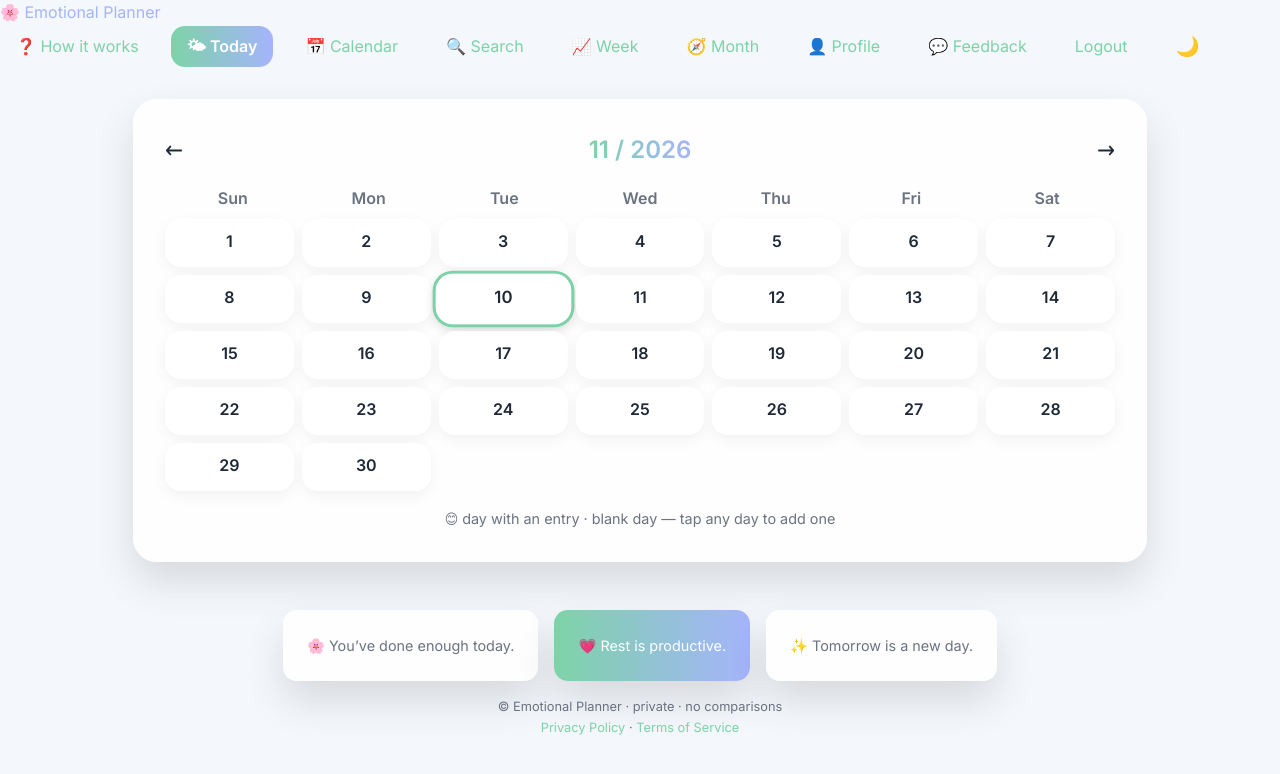
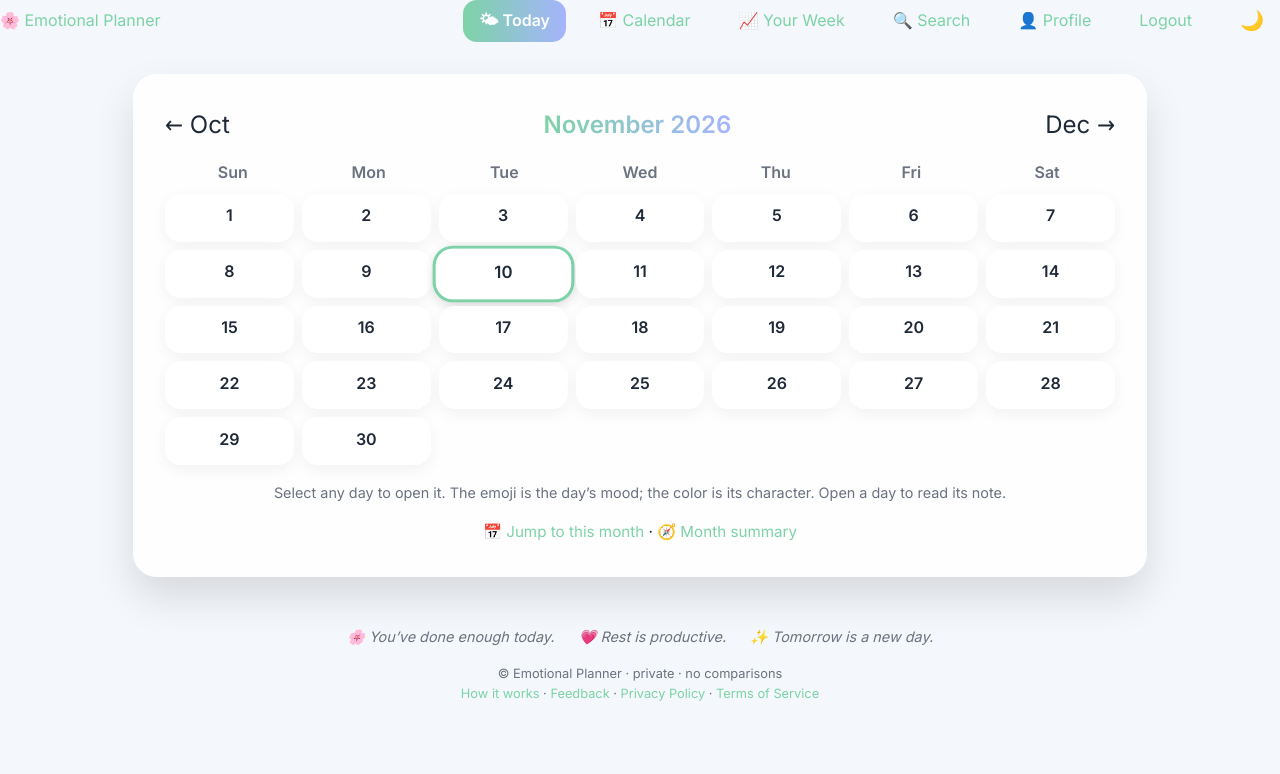
Before and after one commit to SanduAndreea22/day_planner, a Django app: page /calendar/ in a window 1280 px wide. Shown: the top 774 px of the page. Run offline with Django 5.2, Linux system fonts and the light colour scheme; the visitor is signed in with stand-in values (Sample User, id 1); data that the repository does not hold is empty; parts of the project's set-up code (start-up, migrations or seed data) failed here and were passed over.

Commit message:
Fix clarity audit group 2: simpler, consistent navigation
- Nav: 9 items -> 6 (Today, Calendar, Your Week, Search, Profile, Logout);
  How it works and Feedback moved to the footer; How it works also in the
  logged-out nav
- Month summary reachable from Calendar; consistent Week/Month naming
- Calendar: month name instead of 11 / 2026, labeled prev/next, jump to this
  month, accurate legend
- Day: Today label, previous/next day, go to today
- Footer messages restyled as plain text so they don't look like buttons
- Theme toggle announces the action; guide mentions charts

Co-Authored-By: Claude Sonnet 5.5 <noreply@anthropic.com>
Claude-Session: https://claude.ai/code/session_01Gn5nm8veKFfGRYBFowQZMb

```diff
--- a/planner/templates/base.html
+++ b/planner/templates/base.html
@@ -28,7 +28,7 @@
 
         .nav-hamburger { display: none; background: none; border: none; font-size: 1.4rem; color: var(--text-main); cursor: pointer; padding: 0.25rem 0.5rem; }
 
-        .home-container, .preview-card, .footer-card {
+        .home-container, .preview-card {
             background: var(--bg-card);
             border-radius: var(--radius-md);
             padding: 1.5rem;
@@ -66,8 +66,7 @@
         .card-title { font-size: 1.2rem; margin-bottom: 0.5rem; }
         .card-desc { font-size: 0.95rem; color: var(--text-muted); }
 
-        .footer-cards { display: flex; justify-content: center; gap: 1rem; margin-bottom: 1rem; flex-wrap: wrap; }
-        .footer-card.highlight { background: linear-gradient(90deg, var(--primary), var(--secondary)); color: white; }
+        .footer-cards { display: flex; justify-content: center; gap: 0.4rem 1.5rem; margin-bottom: 1rem; flex-wrap: wrap; font-style: italic; color: var(--text-muted); }
 
         .footer-meta { color: var(--text-muted); font-size: 0.8rem; text-align: center; }
 
@@ -91,18 +90,16 @@
             <button type="button" id="nav-hamburger" class="nav-hamburger" aria-label="Toggle menu" aria-expanded="false" aria-controls="nav-menu">☰</button>
             <nav class="nav-menu" id="nav-menu">
                 {% if user.is_authenticated %}
-                    <a href="{% url 'guide' %}" class="nav-item">❓ How it works</a>
                     <a href="{% url 'today' %}" class="nav-item highlight">🌤 Today</a>
-                    <a href="{% url 'calendar' %}" class="nav-item" title="Browse every day on a monthly grid">📅 Calendar</a>
-                    <a href="{% url 'search' %}" class="nav-item" title="Search past days by keyword or mood">🔍 Search</a>
-                    <a href="{% url 'weekly_score' %}" class="nav-item" title="This week's balance score and charts">📈 Week</a>
-                    <a href="{% url 'monthly_overview' %}" class="nav-item" title="This month's dominant mood and summary">🧭 Month</a>
+                    <a href="{% url 'calendar' %}" class="nav-item">📅 Calendar</a>
+                    <a href="{% url 'weekly_score' %}" class="nav-item">📈 Your Week</a>
+                    <a href="{% url 'search' %}" class="nav-item">🔍 Search</a>
                     <a href="{% url 'profile' %}" class="nav-item">👤 Profile</a>
-                    <a href="{% url 'feedback' %}" class="nav-item">💬 Feedback</a>
                     <a href="{% url 'logout' %}" class="nav-item logout">Logout</a>
                 {% else %}
-                    <a href="{% url 'login' %}" class="nav-item">💗 Login</a>
-                    <a href="{% url 'register' %}" class="nav-item highlight">🌸 Sign Up</a>
+                    <a href="{% url 'guide' %}" class="nav-item">❓ How it works</a>
+                    <a href="{% url 'login' %}" class="nav-item">💗 Log in</a>
+                    <a href="{% url 'register' %}" class="nav-item highlight">🌸 Sign up</a>
                 {% endif %}
                 <button type="button" id="theme-toggle" class="nav-item dark-toggle" aria-label="Toggle dark mode" title="Toggle Dark / Light Mode">🌙</button>
             </nav>
@@ -130,7 +127,7 @@
         {% endblock %}
         <div class="footer-meta muted">© Emotional Planner · private · no comparisons</div>
         <div class="footer-meta muted">
-            <a href="{% url 'privacy_policy' %}">Privacy Policy</a> · <a href="{% url 'terms' %}">Terms of Service</a>
+            <a href="{% url 'guide' %}">How it works</a> · {% if user.is_authenticated %}<a href="{% url 'feedback' %}">Feedback</a> · {% endif %}<a href="{% url 'privacy_policy' %}">Privacy Policy</a> · <a href="{% url 'terms' %}">Terms of Service</a>
         </div>
     </footer>
 
@@ -141,9 +138,11 @@
             if(theme === 'dark') {
                 document.body.classList.add('dark');
                 toggle.textContent = '☀️';
+                toggle.title = toggle.ariaLabel = 'Switch to light mode';
             } else {
                 document.body.classList.remove('dark');
                 toggle.textContent = '🌙';
+                toggle.title = toggle.ariaLabel = 'Switch to dark mode';
             }
             localStorage.setItem('theme', theme);
         }
--- a/planner/templates/planner/calendar.html
+++ b/planner/templates/planner/calendar.html
@@ -6,9 +6,9 @@
 <div class="calendar-card">
 
   <div class="calendar-header">
-    <a href="{% url 'calendar_month' prev_year prev_month %}" class="nav-arrow">←</a>
-    <div class="calendar-title title-gradient">{{ month }} / {{ year }}</div>
-    <a href="{% url 'calendar_month' next_year next_month %}" class="nav-arrow">→</a>
+    <a href="{% url 'calendar_month' prev_year prev_month %}" class="nav-arrow" aria-label="Previous month">← {{ prev_month_name|slice:":3" }}</a>
+    <div class="calendar-title title-gradient">{{ month_name }} {{ year }}</div>
+    <a href="{% url 'calendar_month' next_year next_month %}" class="nav-arrow" aria-label="Next month">{{ next_month_name|slice:":3" }} →</a>
   </div>
 
   <div class="calendar-weekdays">
@@ -41,12 +41,20 @@
   </div>
 
   <div class="calendar-legend muted">
-    😊 day with an entry · blank day — tap any day to add one
+    Select any day to open it. The emoji is the day’s mood; the color is its character. Open a day to read its note.
+  </div>
+
+  <div class="calendar-links">
+    <a href="{% url 'calendar' %}">📅 Jump to this month</a> ·
+    <a href="{% url 'monthly_overview' %}?year={{ year }}&month={{ month }}">🧭 Month summary</a>
   </div>
 
 </div>
 
 <style>
+.calendar-links { text-align: center; margin-top: 1rem; font-size: 0.95rem; }
+.nav-arrow { font-size: 1rem; white-space: nowrap; color: var(--primary); }
+.calendar-title { font-size: 1.3rem; text-align: center; }
 .calendar-card {
     max-width: 950px;
     margin: 2rem auto;
--- a/planner/templates/planner/day.html
+++ b/planner/templates/planner/day.html
@@ -13,6 +13,12 @@
     box-shadow:var(--shadow);
     transition: background 0.5s, color 0.5s;
 ">
+
+    <div class="day-nav" style="display:flex; justify-content:space-between; align-items:center; margin-bottom:0.8rem; font-size:0.95rem;">
+        <a href="{% url 'day_detail' prev_date.year prev_date.month prev_date.day %}">← Previous day</a>
+        {% if is_today %}<strong>🌤 Today</strong>{% else %}<a href="{% url 'today' %}">Go to today</a>{% endif %}
+        <a href="{% url 'day_detail' next_date.year next_date.month next_date.day %}">Next day →</a>
+    </div>
 
     <div class="day-date-block" style="text-align:center; font-weight:600; margin-bottom:1rem;">
         <span class="date-part">{{ day.date|date:"l" }}</span>
--- a/planner/templates/planner/guide.html
+++ b/planner/templates/planner/guide.html
@@ -27,8 +27,8 @@
 
     <h2>📈 Week &amp; 🧭 Month</h2>
     <p>
-        The weekly score is a gentle summary of how balanced the week felt — not a grade. The monthly
-        overview shows your dominant mood and a short reflection on the month as a whole.
+        The weekly score is a gentle summary of how balanced the week felt — not a grade. From the Week page you can also open your mood and productivity charts. The month summary
+        (reachable from the Calendar page) shows your dominant mood and a short reflection on the month as a whole.
     </p>
 
     <h2>🔍 Search</h2>
--- a/planner/templates/planner/monthly_overview.html
+++ b/planner/templates/planner/monthly_overview.html
@@ -1,14 +1,14 @@
 {% extends "base.html" %}
 
-{% block title %}📊 Monthly Overview · Emotional Planner{% endblock %}
+{% block title %}🧭 Month summary · Emotional Planner{% endblock %}
 
 {% block content %}
 <div class="month-overview-card">
 
     <div class="month-nav">
-        <a class="month-btn" href="?year={{ year }}&month={{ month|add:'-1' }}">←</a>
+        <a class="month-btn" href="?year={{ year }}&month={{ month|add:'-1' }}" aria-label="Previous month">← Prev</a>
         <div class="month-label title-gradient">{{ month_name }} {{ year }}</div>
-        <a class="month-btn" href="?year={{ year }}&month={{ month|add:'1' }}">→</a>
+        <a class="month-btn" href="?year={{ year }}&month={{ month|add:'1' }}" aria-label="Next month">Next →</a>
     </div>
 
     <div class="weekdays">
--- a/planner/templates/planner/weekly_score.html
+++ b/planner/templates/planner/weekly_score.html
@@ -1,6 +1,6 @@
 {% extends "base.html" %}
 
-{% block title %}💗 Weekly Score · Emotional Planner{% endblock %}
+{% block title %}📈 Your Week · Emotional Planner{% endblock %}
 
 {% block content %}
 <div class="weekly-card">
--- a/planner/views.py
+++ b/planner/views.py
@@ -230,6 +230,9 @@ def day_detail_view(request, year, month, day):
         "quote": day_obj.closing_quote,
         "reflection": reflection,
         "streak": streak,
+        "is_today": selected_date == date.today(),
+        "prev_date": selected_date - timedelta(days=1),
+        "next_date": selected_date + timedelta(days=1),
     })
 
 @login_required
@@ -411,6 +414,9 @@ def calendar_view(request, year=None, month=None):
         "next_month": next_month,
         "next_year": next_year,
         "today": today,
+        "month_name": MONTH_NAMES[month],
+        "prev_month_name": MONTH_NAMES[prev_month],
+        "next_month_name": MONTH_NAMES[next_month],
     })
 
 @login_required
```
